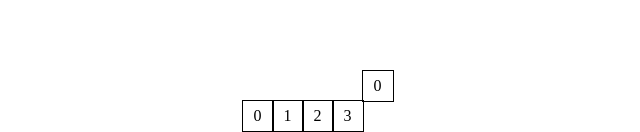
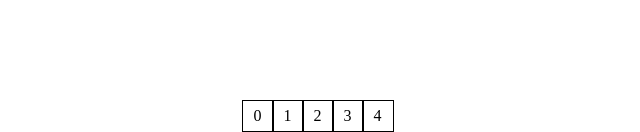
Before and after one commit to pflopez/pi-hackathon, a plain HTML site: page index.html in a window 1280 px wide. Both pictures are taken after a click on the button "Click here to start game". Shown: the part 670-802 px from the top of the page, 0-640 px from the left. Drawn offline with nearby package versions, Linux system fonts and the light colour scheme.

Commit message:
added die screen and basic gameplay

```diff
--- a/index.html
+++ b/index.html
@@ -19,5 +19,7 @@
     <!-- The main game canvas div -->
     <!-- nikki testng -->
     <div id="canvas" class="screen hidden" ></div>
+
+    <div id="die" class="screen hidden"> YOU'RE DEAD!</div>
   </body>
 </html>
--- a/scripts/GamePlay.js
+++ b/scripts/GamePlay.js
@@ -1,18 +1,29 @@
+// TODO!!!
+
+// - Remove boxes as the game progresses
+// - Remove timer(set interval) when you loose
+
+
+
+
 function GamePlay(){
-	var posX          = 0,
+	var posX        = 0,
     posY          = 0,
     piIndex       = 0,
     currentNumber = 0,
-    pi            = "314159265359";
+    pi            = "314159265359",
+    goingUp 			= false;
 
-	function createBox( num, isUp ) {
+	function createBox( num) {
 	  var style = 'left:' + (30 * num) + 'px;';
 
-	  if( isUp ){
+	  if( goingUp ){
 	    posY ++;
 
 	    piIndex++;
 	    currentNumber = 0;
+	    //reset going up
+	    goingUp = false;
 	  }
 
 	  style += 'bottom:' +  ( 30 * posY )  + 'px;';
@@ -30,21 +41,48 @@ function GamePlay(){
 
 	function addBox(){
 	  var isUp = false;
-	  console.log(pi[piIndex])
+
 	  if(pi[piIndex] == currentNumber -1 ){
-	      $("#canvas").addClass('started');
-	    isUp = true;
-	    console.log('oi')
+
+    // adding this class starts css movement of the screen.
+    $("#canvas").addClass('started');
+
+
 	  }
-	  $('#canvas').append(createBox(posX, isUp));
+	  $('#canvas').append(createBox(posX));
 
 	  posX++;
 	  currentNumber++;
 	}
 
+	function userGoesUp(){
+	  if(pi[piIndex] == currentNumber -1 ){
+	    //this triggers going up a level.
+	    goingUp = true;
+	    console.log('GOING UP!')
+	  }else{
+	  	console.log("die!");
+	  	//oh bad architecture thing, gameState is defined on main... oh well..
+	  	gameState.setDieScreen();
+
+
+	  }
+	}
+
+
+	// Listen to space tap
+	$(window).keypress(function(e) {
+	  if (e.keyCode == 0 || e.keyCode == 32) {
+	    userGoesUp();
+	  }
+	});
+
 	function startGame(){
 		window.setInterval(addBox, 500);
 	}
+
+
+
 
 	return {
 		createBox: createBox,
--- a/scripts/GameState.js
+++ b/scripts/GameState.js
@@ -18,26 +18,34 @@ function GameState(){
 		selectedState = state;
 	}
 
-	function getMenuScreen() {
+	function setMenuScreen() {
 		$('.screen').addClass('hidden');
 		$('#intro').removeClass('hidden');
 		//set state to menu
 		changeState(0);
 	}
 
-	function getGameScreen(){
+	function setGameScreen(){
 		$('.screen').addClass('hidden');
 		$('#canvas').removeClass('hidden');
 		//set state to menu
 		changeState(1);
 	}
 
+	function setDieScreen(){
+			$('.screen').addClass('hidden');
+		$('#die').removeClass('hidden');
+		//set state to menu
+		changeState(0);
+	}
+
 	return {
 		getLevel: getLevel,
 		getState: getState,
 		changeState: changeState,
-		getMenuScreen: getMenuScreen,
-		getGameScreen: getGameScreen
+		setMenuScreen: setMenuScreen,
+		setGameScreen: setGameScreen,
+		setDieScreen: setDieScreen
 
 	}
 }
--- a/scripts/main.js
+++ b/scripts/main.js
@@ -1,16 +1,17 @@
-
+//global!!
+var gameState;
 
 $(function() {
   //Create a new game
-  var gameState = new GameState();
+  gameState = new GameState();
   //on start show menu window.
-  gameState.getMenuScreen();
+  gameState.setMenuScreen();
 
   $('.startgame').click(function(){
     // Create a new gameplay
     var gamePlay  = new GamePlay();
     //get game screen
-    gameState.getGameScreen();
+    gameState.setGameScreen();
     //start game
     gamePlay.startGame();
 
```
